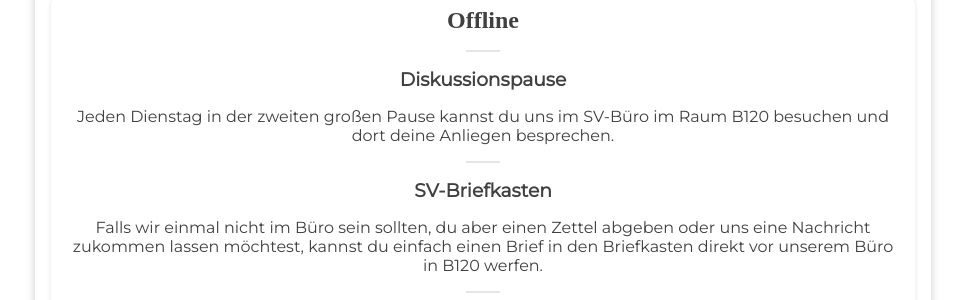
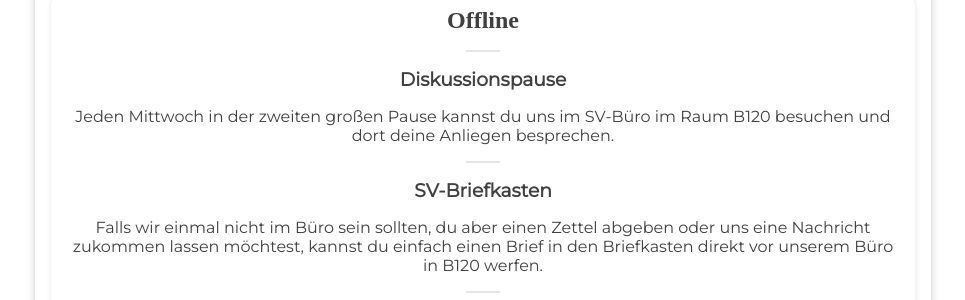
Before and after one commit to Mosbacher-Berg/gmbwi.de, a Jekyll site: the page built from kontakt.html, in a window 1280 px wide. Shown: the part 1293-1593 px from the top of the page, without its empty margins (157-1122 px from the left). Built offline with Jekyll 4.4.1, drawn with Linux system fonts in a browser that asks for light colours; some web fonts are replaced; a script that is not in the unit is left out.

```diff
--- a/kontakt.html
+++ b/kontakt.html
@@ -111,7 +111,7 @@
     <h2>Offline</h2>
     <hr>
     <h3>Diskussionspause</h3>
-    <p class="space">Jeden Dienstag in der zweiten großen Pause kannst du uns im SV-Büro im Raum B120 besuchen und dort
+    <p class="space">Jeden Mittwoch in der zweiten großen Pause kannst du uns im SV-Büro im Raum B120 besuchen und dort
         deine Anliegen besprechen.</p>
     <hr>
     <h3>SV-Briefkasten</h3>
```
Also changed, not shown: index.html (+11 -0 lines).
